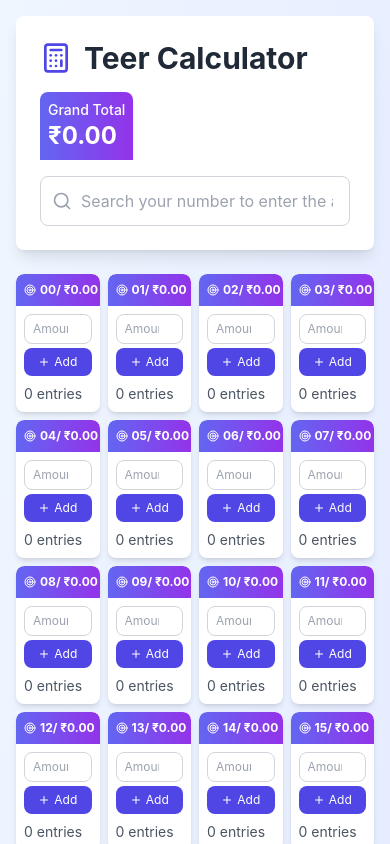
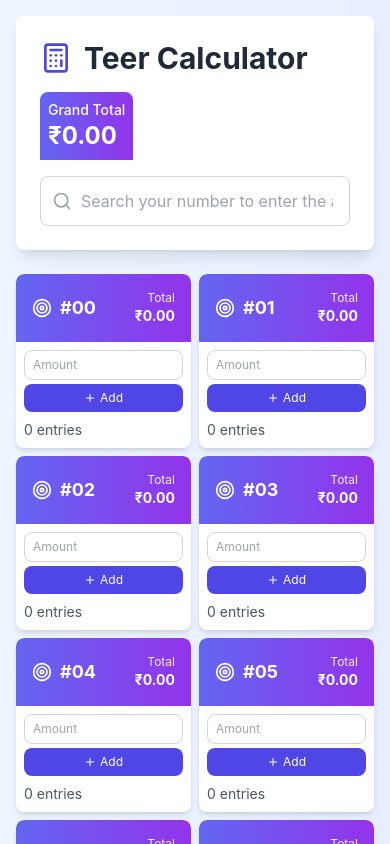
Before and after one commit to arpanmahata-dev/Teer-Result-Calculator, a React (Create React App) app in the folder teer-result-calculator/: page / in a window 390 px wide. Shown: the top 844 px of the page. Built offline with nearby package versions, Linux system fonts and the light colour scheme.

Commit message:
fixed npm errors

```diff
--- a/teer-result-calculator/public/index.html
+++ b/teer-result-calculator/public/index.html
@@ -7,37 +7,14 @@
     <meta name="theme-color" content="#000000" />
     <meta
       name="description"
-      content="Web site created using create-react-app"
+      content="Teer Calculator - Calculate your teer results"
     />
     <link rel="apple-touch-icon" href="%PUBLIC_URL%/logo192.png" />
-    <!--
-      manifest.json provides metadata used when your web app is installed on a
-      user's mobile device or desktop. See https://developers.google.com/web/fundamentals/web-app-manifest/
-    -->
     <link rel="manifest" href="%PUBLIC_URL%/manifest.json" />
-    <!--
-      Notice the use of %PUBLIC_URL% in the tags above.
-      It will be replaced with the URL of the `public` folder during the build.
-      Only files inside the `public` folder can be referenced from the HTML.
-
-      Unlike "/favicon.ico" or "favicon.ico", "%PUBLIC_URL%/favicon.ico" will
-      work correctly both with client-side routing and a non-root public URL.
-      Learn how to configure a non-root public URL by running `npm run build`.
-    -->
-    <title>React App</title>
+    <title>Teer Calculator</title>
   </head>
   <body>
     <noscript>You need to enable JavaScript to run this app.</noscript>
     <div id="root"></div>
-    <!--
-      This HTML file is a template.
-      If you open it directly in the browser, you will see an empty page.
-
-      You can add webfonts, meta tags, or analytics to this file.
-      The build step will place the bundled scripts into the <body> tag.
-
-      To begin the development, run `npm start` or `yarn start`.
-      To create a production bundle, use `npm run build` or `yarn build`.
-    -->
   </body>
 </html>
--- a/teer-result-calculator/src/App.js
+++ b/teer-result-calculator/src/App.js
@@ -111,7 +111,7 @@ export default function App() {
         </div>
 
         {/* Calculator Grid */}
-        <div className="grid grid-cols-4 sm:grid-cols-2 lg:grid-cols-3 xl:grid-cols-4 gap-2 sm:gap-4">
+        <div className="grid grid-cols-2 sm:grid-cols-2 lg:grid-cols-3 xl:grid-cols-4 gap-2 sm:gap-4">
           {filteredCalcs.map((id) => {
             const calc = calculators[id];
             const serialNum = id.toString().padStart(2, '0');
@@ -119,21 +119,21 @@ export default function App() {
 
             return (
               <div key={id} className="bg-white rounded-lg shadow-md hover:shadow-xl transition-shadow overflow-hidden">
-                <div
-                  className="bg-gradient-to-r from-indigo-500 to-purple-600 text-white p-2 sm:p-4 rounded-t-lg cursor-pointer"
-                  onClick={() => toggleExpand(id)}
-                >
-                  <div className="flex items-center justify-between">
-                    <div className="flex items-center gap-1 sm:gap-2">
-                      <Target className="w-3 h-3 sm:w-5 sm:h-5" />
-                      <span className="font-bold text-xs sm:text-lg">{serialNum}</span>
-                    </div>
-                    <div className="text-right">
-                      <div className="text-xs opacity-90 hidden sm:block">Total</div>
-                      <div className="font-bold text-xs sm:text-base whitespace-nowrap">/ {formatCurrency(calc.total)}</div>
+                  <div
+                    className="bg-gradient-to-r from-indigo-500 to-purple-600 text-white p-4 rounded-t-lg cursor-pointer"
+                    onClick={() => toggleExpand(id)}
+                  >
+                    <div className="flex items-center justify-between gap-2">
+                      <div className="flex items-center gap-2 flex-shrink-0">
+                        <Target className="w-5 h-5" />
+                        <span className="font-bold text-lg">#{serialNum}</span>
+                      </div>
+                      <div className="text-right min-w-0 flex-1">
+                        <div className="text-xs opacity-90">Total</div>
+                        <div className="font-bold text-sm break-words">{formatCurrency(calc.total)}</div>
+                      </div>
                     </div>
                   </div>
-                </div>
 
                 <div className="p-2 sm:p-4">
                   <div className="flex flex-col gap-1 sm:flex-row sm:gap-2 mb-2 sm:mb-3">
```
Also changed, not shown: package.json (deleted, +0 -7 lines), teer-result-calculator/package.json (+5 -5 lines), 1 other file (tests, documents, lock files or other folders).
